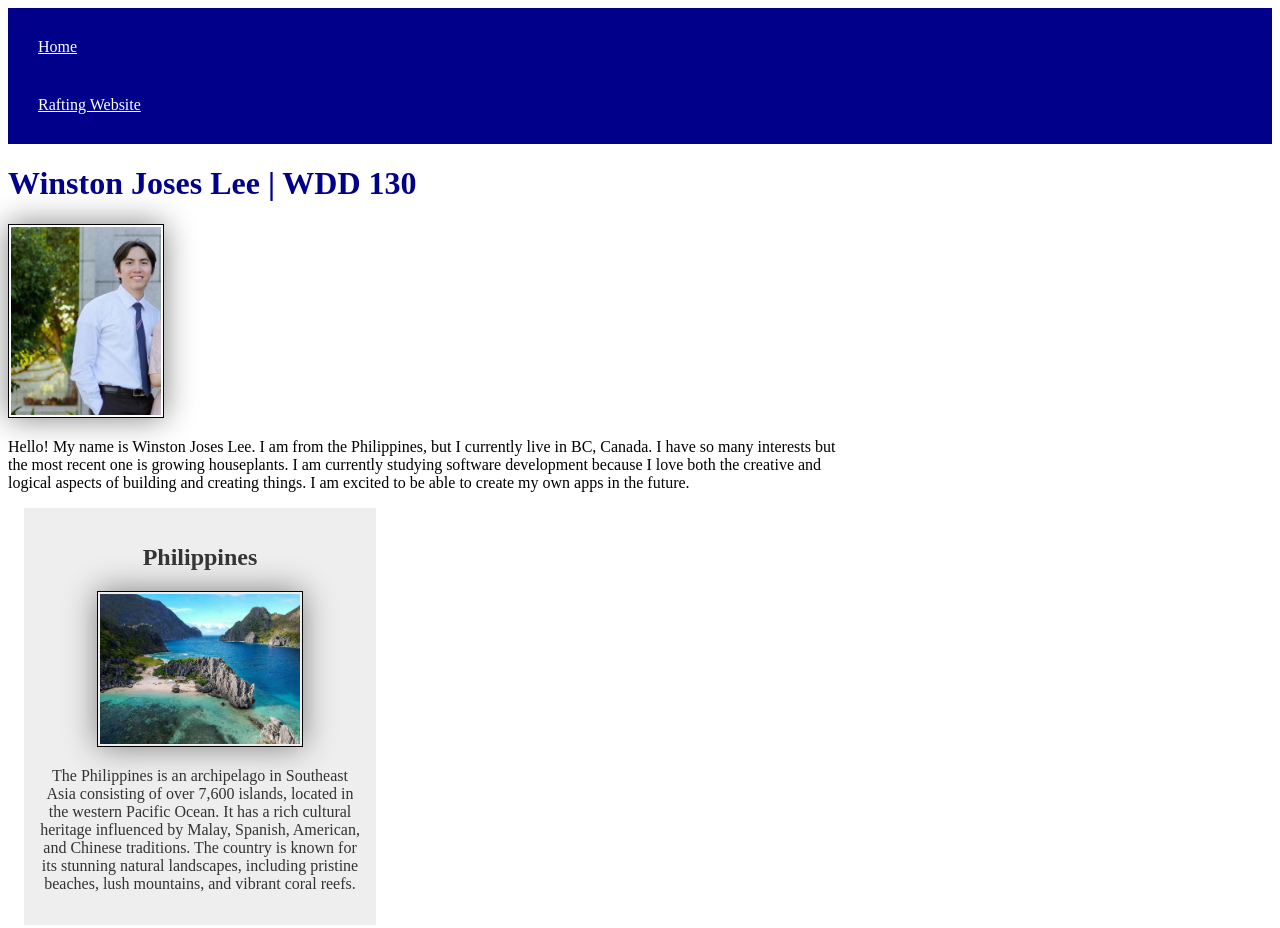
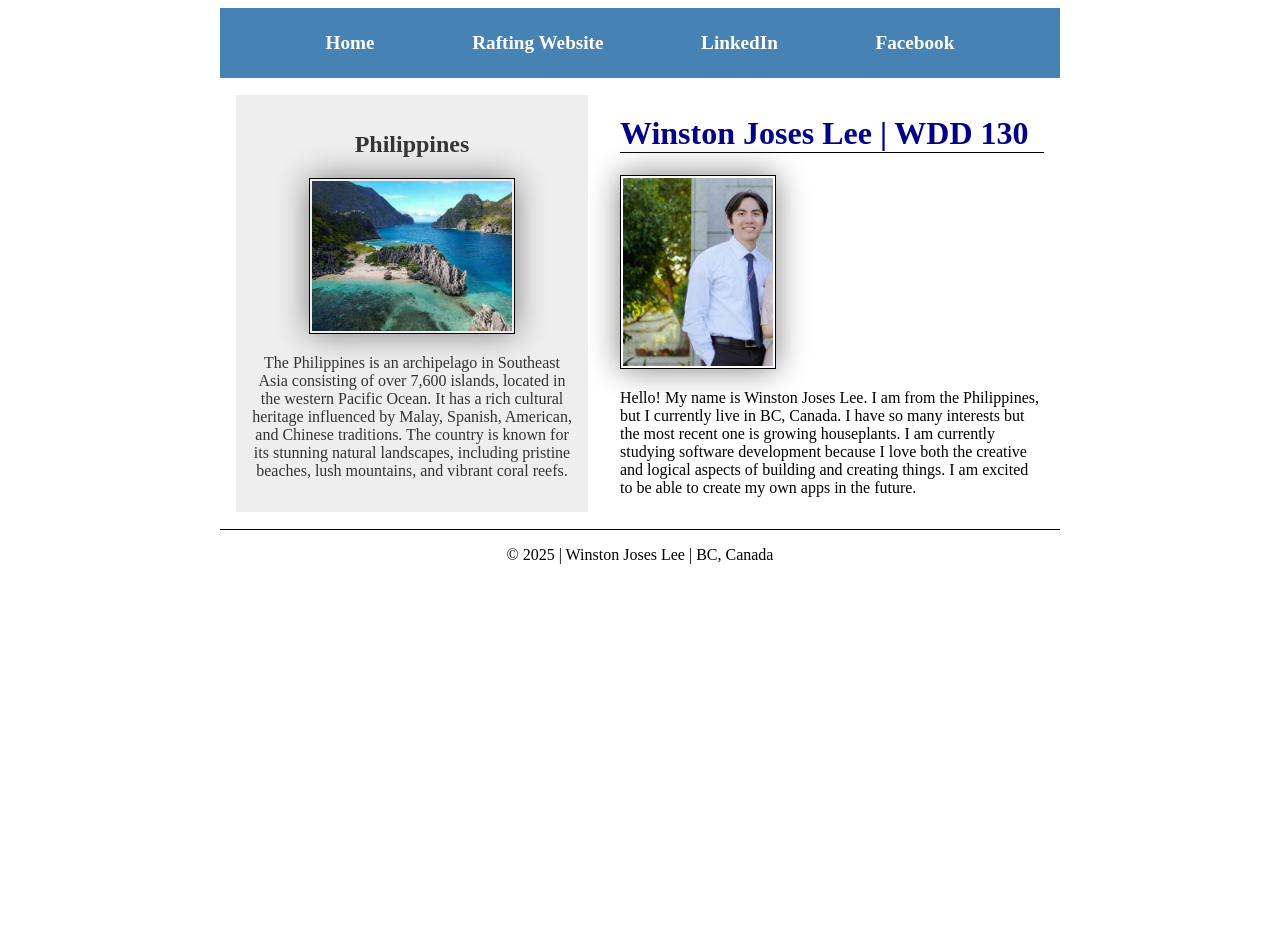
Before and after one commit to wjosesl/wdd130, a plain HTML site: page index.html in a window 1280 px wide. Shown: the top 928 px of the page. After the commit the page ends 800 px from the top, so only its background shows below. Drawn offline with Linux system fonts and the light colour scheme.

Commit message:
enhance home page layout

```diff
--- a/index.html
+++ b/index.html
@@ -16,12 +16,16 @@
         <nav>
             <a href="#">Home</a>
             <a href="wwr/">Rafting Website</a>
+            <a href="https://www.linkedin.com/in/joseslee/">LinkedIn</a>
+            <a href="https://www.facebook.com/wjoseslee">Facebook</a>
         </nav>
     </header>
+    <div class="grid">
         <main>
             <h1>Winston Joses Lee | WDD 130</h1>
             <img src="images/profile.jpg" alt="Photo of Winston Joses Lee." width="200">
-        <p>Hello! My name is Winston Joses Lee. I am from the Philippines, but I currently live in BC, Canada. I have
+            <p>Hello! My name is Winston Joses Lee. I am from the Philippines, but I currently live in BC, Canada. I
+                have
                 so many interests but the most recent one is growing houseplants. I am currently studying software
                 development because I love both the creative and logical aspects of building and creating things. I am
                 excited to be able to create my own apps in the future.</p>
@@ -29,11 +33,13 @@
         <aside>
             <h2>Philippines</h2>
             <img src="images/philippines.jpg" alt="Philippines landscape">
-        <p>The Philippines is an archipelago in Southeast Asia consisting of over 7,600 islands, located in the western
+            <p>The Philippines is an archipelago in Southeast Asia consisting of over 7,600 islands, located in the
+                western
                 Pacific Ocean. It has a rich cultural heritage influenced by Malay, Spanish, American, and Chinese
                 traditions. The country is known for its stunning natural landscapes, including pristine beaches, lush
                 mountains, and vibrant coral reefs.</p>
         </aside>
+    </div>
     <footer>
         <p>© 2025 | Winston Joses Lee | BC, Canada</p>
     </footer>
--- a/styles/styles.css
+++ b/styles/styles.css
@@ -1,16 +1,23 @@
 nav {
-    background-color: darkblue;
-    padding: 10px;
+    background-color: steelblue;
+    padding: 1rem;
+    display: flex;
+    justify-content: space-evenly;
+    align-items: center;
 }
 
 nav a {
-    color: white;
     display: block;
-    padding: 20px;
+    padding: 0.5rem;
+    text-decoration: none;
+    font-size: 1.2rem;
+    font-weight: 700;
+    color: #fff;
 }
 
 h1 {
     color: darkblue;
+    border-bottom: 1px solid #000;
 }
 
 img {
@@ -23,10 +30,6 @@ img {
 
 p {
     padding: 10px;
-}
-
-main {
-    max-width: 840px;
 }
 
 aside {
@@ -58,3 +61,25 @@ footer {
     border-top: 1px solid #000;
     text-align: center;
 }
+
+header, .grid, footer {
+    max-width: 840px;
+    margin: 0 auto;
+}
+
+.grid {
+    display: grid;
+    align-items: center;
+}
+
+main {
+    grid-column: 2/3;
+    margin: 1rem;
+}
+
+aside {
+    width: 20rem;
+    position: relative;
+    grid-column: 1/2;
+    grid-row: 1/2;
+}
```
Lines whose indentation alone changed are shown as unchanged.
